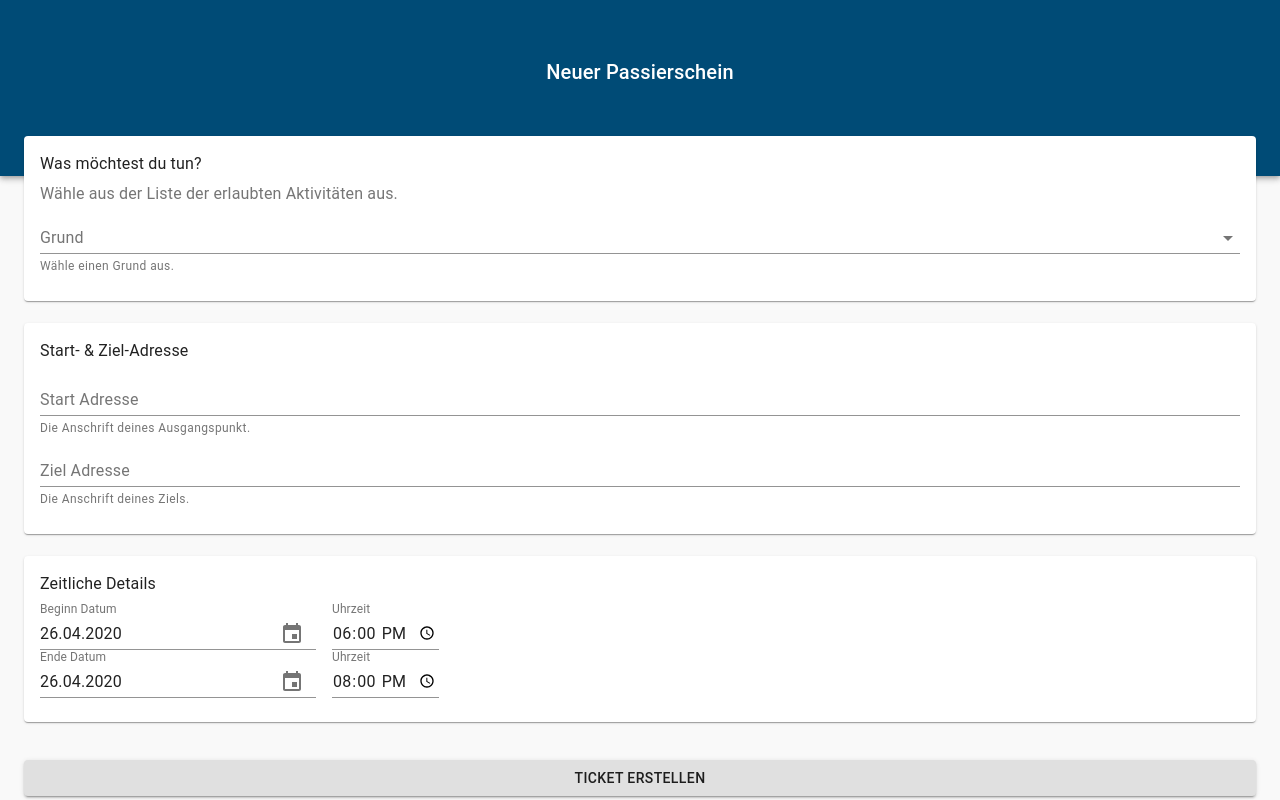
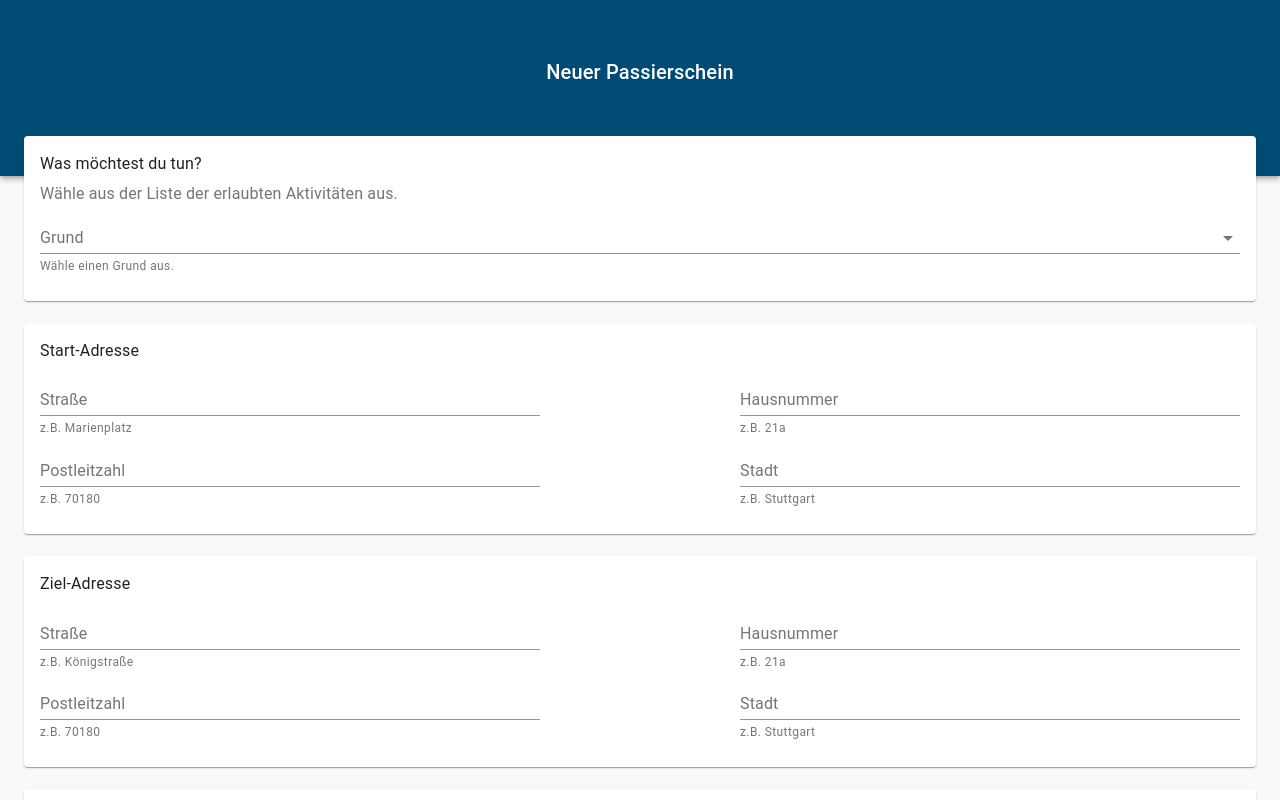
Before and after one commit to Lockdown-WirVsVirus/lockdown-app-frontend, a React (Create React App) app: page /leave in a window 1280 px wide. Shown: the top 800 px of the page. Built offline with nearby package versions, Linux system fonts and the light colour scheme; no server answers.

Commit message:
ticket form with full address inputs

```diff
--- a/src/views/3createform/LeaveRequestView.tsx
+++ b/src/views/3createform/LeaveRequestView.tsx
@@ -31,6 +31,7 @@ export interface LeaveRequestViewProperties {
 
 }
 
+type AddressProps = 'street' | 'houseNumber' | 'zipCode' | 'city';
 
 const useStyles = makeStyles((theme: Theme) =>
     createStyles({
@@ -58,8 +59,8 @@ const LeaveRequestView = <T extends TicketRequestDto>(props: LeaveRequestViewPro
     const history = useHistory();
 
     const [ticketPayload, setTicketPayload] = useState<T>({
-        // startAddress: { street: "bla" },
-        // endAddress: { street: "blub" },
+        startAddress: {  },
+        endAddress: {  },
         // validFromDateTime: new Date(),
         // validToDateTime: moment(new Date().getTime()).add(4, 'hours').toDate(),
         // reason: 'sports'
@@ -117,8 +118,10 @@ const LeaveRequestView = <T extends TicketRequestDto>(props: LeaveRequestViewPro
         setTicketPayload({...ticketPayload, employerCode: target.value} as T);
     }
 
-    const onAddressChange = (propertyName: string) => ({target}: React.ChangeEvent<HTMLInputElement>): void => {
-        setTicketPayload({...ticketPayload, [propertyName]: {street: target.value}} as T)
+    const onAddressChange = (which: "startAddress" | "endAddress", propertyName: AddressProps) => ({target}: React.ChangeEvent<HTMLInputElement>): void => {
+        const address = ticketPayload[which];
+        address[propertyName] = target.value;
+        setTicketPayload({...ticketPayload, [which]: address} as T)
     }
 
     const onDateChange = (what: "start" | "end") =>
@@ -185,8 +188,9 @@ const LeaveRequestView = <T extends TicketRequestDto>(props: LeaveRequestViewPro
                                 <InputLabel htmlFor="requestStartAddress">Arbeitgeber-Bescheinigung-Code</InputLabel>
                                 <Input name="requestStartAddress" onChange={onEmployerCodeChange}
                                        aria-describedby="requestStartAddressHelper"/>
-                                <FormHelperText id="requestStartAddressHelper">Bescheinigung-Code des
-                                    Arbeitgebers.</FormHelperText>
+                                <FormHelperText id="requestStartAddressHelper">
+                                    Bescheinigung-Code des Arbeitgebers.
+                                </FormHelperText>
                             </FormControl>
                         </div>
                         }
@@ -196,21 +200,70 @@ const LeaveRequestView = <T extends TicketRequestDto>(props: LeaveRequestViewPro
                 <Card className={classes.cards}>
                     <CardContent>
                         <Typography color="textPrimary" gutterBottom>
-                            Start- &amp; Ziel-Adresse
+                            Start-Adresse
                         </Typography>
-                        <FormControl fullWidth={true}>
-                            <InputLabel htmlFor="requestStartAddress">Start Adresse</InputLabel>
-                            <Input name="requestStartAddress" onChange={onAddressChange('startAddress')} value={ticketPayload?.startAddress?.street}
-                                   aria-describedby="requestStartAddressHelper"/>
-                            <FormHelperText id="requestStartAddressHelper">Die Anschrift deines
-                                Ausgangspunkt.</FormHelperText>
-                        </FormControl>
-                        <FormControl fullWidth={true}>
-                            <InputLabel htmlFor="requestTargetAddress">Ziel Adresse</InputLabel>
-                            <Input name="requestTargetAddress" onChange={onAddressChange('endAddress')}
-                                   id="requestTargetAddress" aria-describedby="requestTargetAddressHelper"/>
-                            <FormHelperText id="requestTargetAddressHelper">Die Anschrift deines Ziels.</FormHelperText>
-                        </FormControl>
+
+                        <Grid container justify="space-between">
+                            <FormControl component={Grid} item xs={12} sm={5}>
+                                <InputLabel htmlFor="requestStartAddressStreet">Straße</InputLabel>
+                                <Input id="startAddressStreet" name="requestStartAddressStreet" onChange={onAddressChange('startAddress', 'street')} value={ticketPayload?.startAddress?.street}
+                                    aria-describedby="requestStartAddressStreetHelper"/>
+                                <FormHelperText>z.B. Marienplatz</FormHelperText>
+                            </FormControl>
+                            <FormControl component={Grid} item xs={12} sm={5}>
+                                <InputLabel htmlFor="requestStartAddressHouseNum">Hausnummer</InputLabel>
+                                <Input id="startAddressHouseNum" name="requestStartAddressHouseNum" onChange={onAddressChange('startAddress', 'houseNumber')} value={ticketPayload?.startAddress?.houseNumber}
+                                    aria-describedby="requestStartAddressHouseNumHelper"/>
+                                    <FormHelperText>z.B. 21a</FormHelperText>
+                            </FormControl>
+                            <FormControl component={Grid} item xs={12} sm={5}>
+                                <InputLabel htmlFor="requestStartAddressZipCode">Postleitzahl</InputLabel>
+                                <Input id="startAddressZipCode" name="requestStartAddressZipCode" onChange={onAddressChange('startAddress', 'zipCode')} value={ticketPayload?.startAddress?.zipCode}
+                                    aria-describedby="requestStartAddressZipCodeHelper"/>
+                                <FormHelperText>z.B. 70180</FormHelperText>
+                            </FormControl>
+                            <FormControl component={Grid} item xs={12} sm={5}>
+                                <InputLabel htmlFor="requestStartAddressCity">Stadt</InputLabel>
+                                <Input id="startAddressCity" name="requestStartAddressCity" onChange={onAddressChange('startAddress', 'city')} value={ticketPayload?.startAddress?.city}
+                                    aria-describedby="requestStartAddressCityHelper"/>
+                                    <FormHelperText>z.B. Stuttgart</FormHelperText>
+                            </FormControl>
+                        </Grid>
+                    </CardContent>
+                </Card>
+
+                <Card className={classes.cards}>
+                    <CardContent>
+                        <Typography color="textPrimary" gutterBottom>
+                            Ziel-Adresse
+                        </Typography>
+
+                        <Grid container justify="space-between">
+                            <FormControl component={Grid} item xs={12} sm={5}>
+                                <InputLabel htmlFor="requestEndAddressStreet">Straße</InputLabel>
+                                <Input id="endAddressStreet" name="requestEndAddressStreet" onChange={onAddressChange('endAddress', 'street')} value={ticketPayload?.endAddress?.street}
+                                    aria-describedby="requestEndAddressStreetHelper"/>
+                                <FormHelperText>z.B. Königstraße</FormHelperText>
+                            </FormControl>
+                            <FormControl component={Grid} item xs={12} sm={5}>
+                                <InputLabel htmlFor="requestEndAddressHouseNum">Hausnummer</InputLabel>
+                                <Input id="endAddressHouseNum" name="requestEndAddressHouseNum" onChange={onAddressChange('endAddress', 'houseNumber')} value={ticketPayload?.endAddress?.houseNumber}
+                                    aria-describedby="requestEndAddressHouseNumHelper"/>
+                                    <FormHelperText>z.B. 21a</FormHelperText>
+                            </FormControl>
+                            <FormControl component={Grid} item xs={12} sm={5}>
+                                <InputLabel htmlFor="requestEndAddressZipCode">Postleitzahl</InputLabel>
+                                <Input id="endAddressZipCode" name="requestEndAddressZipCode" onChange={onAddressChange('endAddress', 'zipCode')} value={ticketPayload?.endAddress?.zipCode}
+                                    aria-describedby="requestEndAddressZipCodeHelper"/>
+                                <FormHelperText>z.B. 70180</FormHelperText>
+                            </FormControl>
+                            <FormControl component={Grid} item xs={12} sm={5}>
+                                <InputLabel htmlFor="requestEndAddressCity">Stadt</InputLabel>
+                                <Input id="endAddressCity" name="requestEndAddressCity" onChange={onAddressChange('endAddress', 'city')} value={ticketPayload?.endAddress?.city}
+                                    aria-describedby="requestEndAddressCityHelper"/>
+                                    <FormHelperText>z.B. Stuttgart</FormHelperText>
+                            </FormControl>
+                        </Grid>
                     </CardContent>
                 </Card>
 
```
Also changed, not shown: ticketform.helper.js (added, +24 -0 lines).
